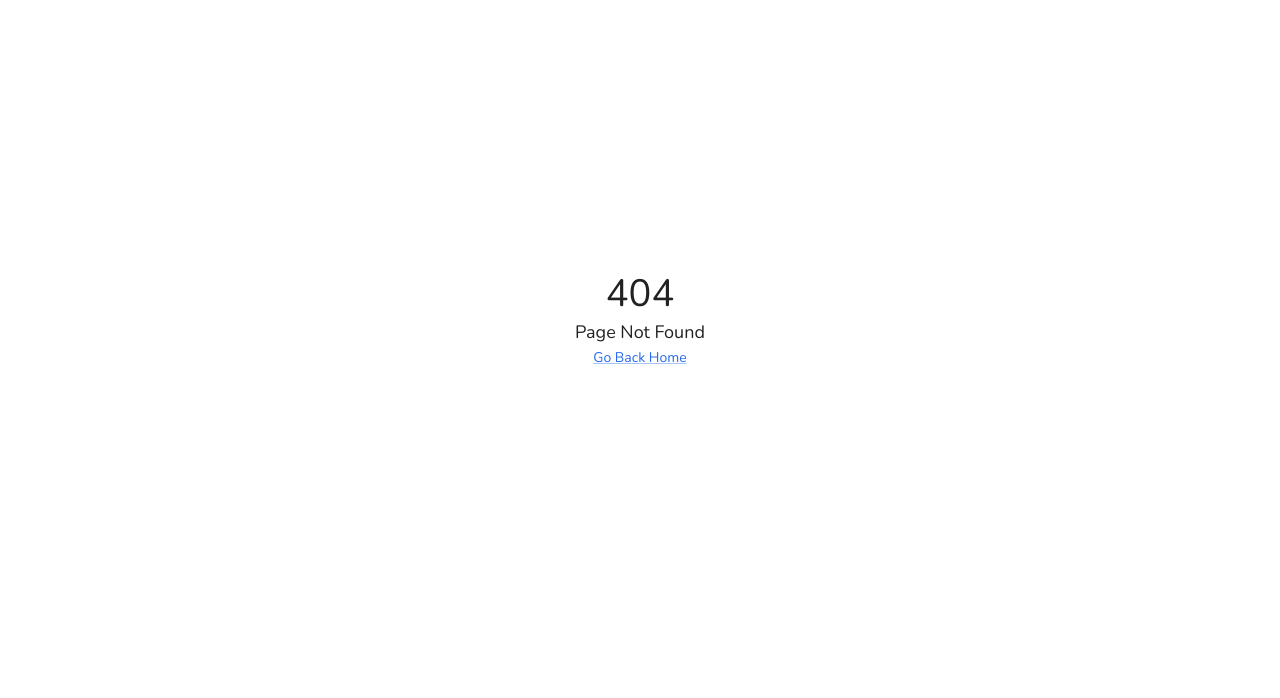
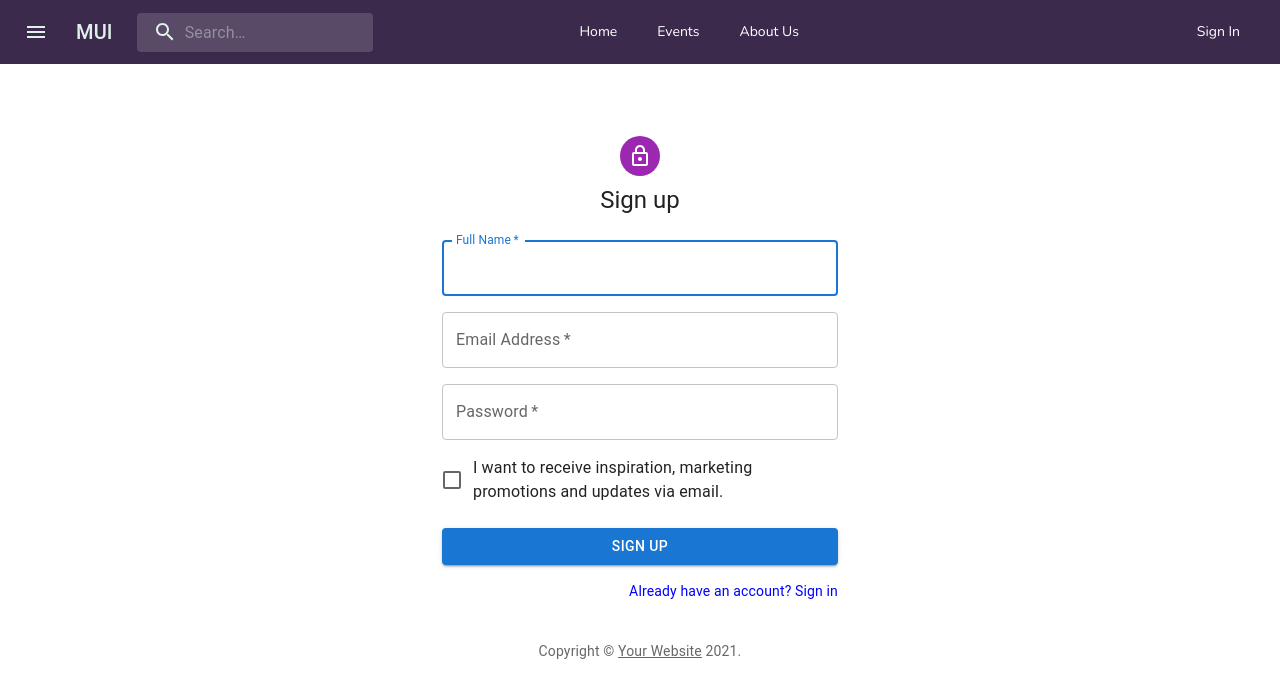
Before and after one commit to tanzim077/explore-the-nature-client-side, a React (Vite) app: page /sign-up in a window 1280 px wide. Before the commit this address had no page. Shown: the top 698 px of the page. Built offline with nearby package versions, Linux system fonts and the light colour scheme.

Commit message:
Update SignIn and SignUp components

```diff
--- a/src/component/primary/SignIn/SignIn.jsx
+++ b/src/component/primary/SignIn/SignIn.jsx
@@ -7,20 +7,21 @@
  * Copyright (c) 2024 Tanzim Ahmed
  */
 
+import LockOutlinedIcon from "@mui/icons-material/LockOutlined";
+import Avatar from "@mui/material/Avatar";
+import Box from "@mui/material/Box";
+import Button from "@mui/material/Button";
+import Checkbox from "@mui/material/Checkbox";
+import Container from "@mui/material/Container";
+import CssBaseline from "@mui/material/CssBaseline";
+import FormControlLabel from "@mui/material/FormControlLabel";
+import Grid from "@mui/material/Grid";
+import Link from "@mui/material/Link";
+import { createTheme, ThemeProvider } from "@mui/material/styles";
+import TextField from "@mui/material/TextField";
+import Typography from "@mui/material/Typography";
 import * as React from "react";
-import Avatar from "@mui/material/Avatar";
-import Button from "@mui/material/Button";
-import CssBaseline from "@mui/material/CssBaseline";
-import TextField from "@mui/material/TextField";
-import FormControlLabel from "@mui/material/FormControlLabel";
-import Checkbox from "@mui/material/Checkbox";
-import Link from "@mui/material/Link";
-import Grid from "@mui/material/Grid";
-import Box from "@mui/material/Box";
-import LockOutlinedIcon from "@mui/icons-material/LockOutlined";
-import Typography from "@mui/material/Typography";
-import Container from "@mui/material/Container";
-import { createTheme, ThemeProvider } from "@mui/material/styles";
+import { useNavigate } from "react-router-dom";
 
 function Copyright(props) {
   return (
@@ -40,6 +41,7 @@ function Copyright(props) {
 const defaultTheme = createTheme();
 
 export default function SignIn() {
+  const navigate = useNavigate();
   const handleSubmit = (event) => {
     event.preventDefault();
     const data = new FormData(event.currentTarget);
@@ -94,14 +96,22 @@ export default function SignIn() {
             </Button>
             <Grid container>
               <Grid item xs>
-                <Link href="#" variant="body2">
+                <Typography
+                  sx={{ color: "blue", cursor: "pointer" }}
+                  variant="body2"
+                  onClick={() => navigate("/forget-password")}
+                >
                   Forgot password?
-                </Link>
+                </Typography>
               </Grid>
               <Grid item>
-                <Link href="#" variant="body2">
+                <Typography
+                  sx={{ color: "blue", cursor: "pointer" }}
+                  variant="body2"
+                  onClick={() => navigate("/sign-up")}
+                >
                   {"Don't have an account? Sign Up"}
-                </Link>
+                </Typography>
               </Grid>
             </Grid>
           </Box>
--- a/src/component/primary/SignUp/SignUp.jsx
+++ b/src/component/primary/SignUp/SignUp.jsx
@@ -7,14 +7,122 @@
  * Copyright (c) 2024 Tanzim Ahmed
  */
 
-import React from 'react';
+import LockOutlinedIcon from "@mui/icons-material/LockOutlined";
+import Avatar from "@mui/material/Avatar";
+import Box from "@mui/material/Box";
+import Button from "@mui/material/Button";
+import Checkbox from "@mui/material/Checkbox";
+import Container from "@mui/material/Container";
+import CssBaseline from "@mui/material/CssBaseline";
+import FormControlLabel from "@mui/material/FormControlLabel";
+import Grid from "@mui/material/Grid";
+import Link from "@mui/material/Link";
+import { createTheme, ThemeProvider } from "@mui/material/styles";
+import TextField from "@mui/material/TextField";
+import Typography from "@mui/material/Typography";
+import * as React from "react";
+import { useNavigate } from "react-router-dom";
 
-const SignUp = () => {
-    return (
-        <div>
+function Copyright(props) {
+  return (
+    <Typography variant="body2" color="text.secondary" align="center" {...props}>
+      {"Copyright © "}
+      <Link color="inherit" href="https://mui.com/">
+        Your Website
+      </Link>{" "}
+      {new Date().getFullYear()}
+      {"."}
+    </Typography>
+  );
+}
 
-        </div>
-    );
-};
+// TODO remove, this demo shouldn't need to reset the theme.
 
-export default SignUp;
+const defaultTheme = createTheme();
+
+export default function SignUp() {
+  const navigate = useNavigate();
+
+  const handleSubmit = (event) => {
+    event.preventDefault();
+    const data = new FormData(event.currentTarget);
+    console.log({
+      email: data.get("email"),
+      password: data.get("password"),
+    });
+  };
+
+  return (
+    <ThemeProvider theme={defaultTheme}>
+      <Container component="main" maxWidth="xs">
+        <CssBaseline />
+        <Box
+          sx={{
+            marginTop: 8,
+            display: "flex",
+            flexDirection: "column",
+            alignItems: "center",
+          }}
+        >
+          <Avatar sx={{ m: 1, bgcolor: "secondary.main" }}>
+            <LockOutlinedIcon />
+          </Avatar>
+          <Typography component="h1" variant="h5">
+            Sign up
+          </Typography>
+          <Box component="form" noValidate onSubmit={handleSubmit} sx={{ mt: 3 }}>
+            <Grid container spacing={2}>
+              <Grid item xs={12} >
+                <TextField
+                  autoComplete="given-name"
+                  name="name"
+                  required
+                  fullWidth
+                  id="name"
+                  label="Full Name"
+                  autoFocus
+                />
+              </Grid>
+
+              <Grid item xs={12}>
+                <TextField required fullWidth id="email" label="Email Address" name="email" autoComplete="email" />
+              </Grid>
+              <Grid item xs={12}>
+                <TextField
+                  required
+                  fullWidth
+                  name="password"
+                  label="Password"
+                  type="password"
+                  id="password"
+                  autoComplete="new-password"
+                />
+              </Grid>
+              <Grid item xs={12}>
+                <FormControlLabel
+                  control={<Checkbox value="allowExtraEmails" color="primary" />}
+                  label="I want to receive inspiration, marketing promotions and updates via email."
+                />
+              </Grid>
+            </Grid>
+            <Button type="submit" fullWidth variant="contained" sx={{ mt: 3, mb: 2 }}>
+              Sign Up
+            </Button>
+            <Grid container justifyContent="flex-end">
+              <Grid item>
+                <Typography
+                  sx={{ color: "blue", cursor: "pointer" }}
+                  variant="body2"
+                  onClick={() => navigate("/sign-in")}
+                >
+                  Already have an account? Sign in
+                </Typography>
+              </Grid>
+            </Grid>
+          </Box>
+        </Box>
+        <Copyright sx={{ mt: 5 }} />
+      </Container>
+    </ThemeProvider>
+  );
+}
--- a/src/router/Router.jsx
+++ b/src/router/Router.jsx
@@ -13,6 +13,7 @@ import ErrorPage from "../component/primary/ErrorPage/ErrorPage";
 import EventDetails from "../component/primary/EventDetails/EventDetails";
 import Home from "../component/primary/Home/Home";
 import SignIn from "../component/primary/SignIn/SignIn";
+import SignUp from "../component/primary/SignUp/SignUp";
 import NavBar from "../component/shared/NavBar/NavBar";
 
 const Router = () => {
@@ -52,6 +53,14 @@ const Router = () => {
       ),
     },
     {
+      path: "/sign-up",
+      element: (
+        <WithNavBar>
+          <SignUp />
+        </WithNavBar>
+      ),
+    },
+    {
       path: "/event-details/:id",
       element: (
         <WithNavBar>
```
